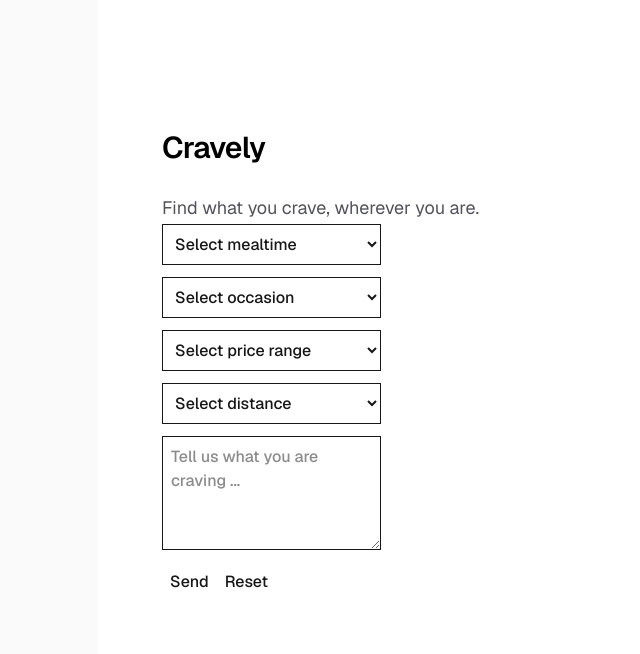
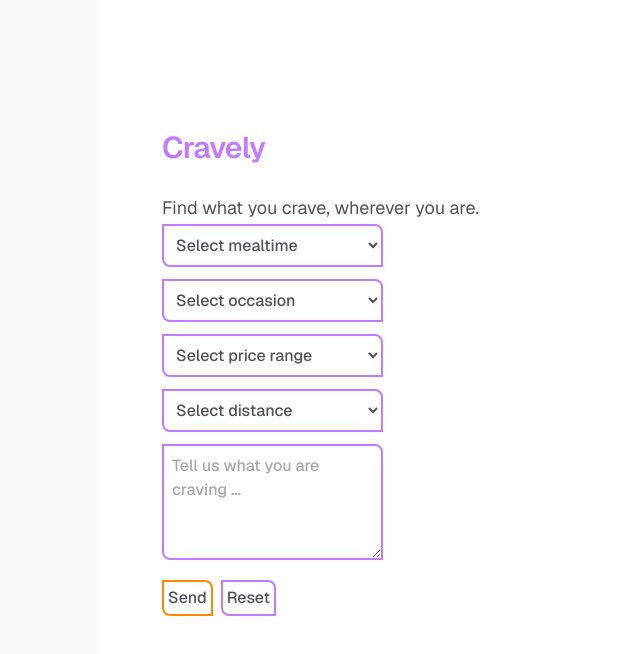
Before and after one commit to mitchwilson/cravely, a Next.js app: page / in a window 1280 px wide. Shown: the top 654 px of the page, without its empty margins (158-798 px from the left). Built offline with nearby package versions, Linux system fonts and the light colour scheme; no server answers.

Commit message:
feat(ui): add some color and round colors for fun

```diff
--- a/app/OpenAIChat.tsx
+++ b/app/OpenAIChat.tsx
@@ -52,11 +52,12 @@ export default function OpenAIChat() {
 
   return (
     <div>
-      <form onSubmit={handleSubmit} className="flex flex-col gap-3">
+      <form onSubmit={handleSubmit} className="flex flex-col gap-3 *:aria-selected:border-orange-400 *:focus:outline-none">
         <select
           value={mealtime}
           onChange={e => setMealtime(e.target.value)}
-          className="border p-2"
+          aria-selected={mealtime ? "true" : "false"}
+          className="border-2 border-purple-400 p-2 rounded-bl-lg rounded-tr-lg"
         >
           <option value="">Select mealtime</option>
           <option value="Breakfast">Breakfast</option>
@@ -66,7 +67,8 @@ export default function OpenAIChat() {
         <select
           value={occasion}
           onChange={e => setOccasion(e.target.value)}
-          className="border p-2"
+          aria-selected={occasion ? "true" : "false"}
+          className="border-2 border-purple-400 p-2 rounded-bl-lg rounded-tr-lg"
         >
           <option value="">Select occasion</option>
           <option value="Normal occasion">Normal occasion</option>
@@ -74,9 +76,10 @@ export default function OpenAIChat() {
           <option value="Date">Date</option>
         </select>
         <select
+          aria-selected={priceRange ? "true" : "false"}
           value={priceRange}
           onChange={e => setPriceRange(e.target.value)}
-          className="border p-2"
+          className="border-2 border-purple-400 p-2 rounded-bl-lg rounded-tr-lg"
         >
           <option value="">Select price range</option>
           <option value="Cheap price">Cheap</option>
@@ -86,7 +89,8 @@ export default function OpenAIChat() {
         <select
           value={distance}
           onChange={e => setDistance(e.target.value)}
-          className="border p-2"
+          aria-selected={distance ? "true" : "false"}
+          className="border-2 border-purple-400 p-2 rounded-bl-lg rounded-tr-lg"
         >
           <option value="">Select distance</option>
           <option value="Walking distance">Walking distance</option>
@@ -94,19 +98,20 @@ export default function OpenAIChat() {
           <option value="Within 10 miles">Within 10 miles</option>
           <option value="No distance preference">No distance preference</option>
         </select>
-        <textarea className="resize border p-2"
+        <textarea className="resize border-2 border-purple-400 p-2 rounded-bl-lg rounded-tr-lg"
+          aria-selected={prompt ? "true" : "false"}
           value={prompt}
           onChange={e => setPrompt(e.target.value)}
           rows={4}
           placeholder="Tell us what you are craving ..."
           required
         />
-        <div>
+        <div className="mt-2 flex gap-2">
 
-          <button type="submit" disabled={loading} style={{ padding: 8 }}>
+          <button type="submit" disabled={loading} className="border-2 border-orange-400 p-1 rounded-bl-lg rounded-tr-lg">
             {loading ? "Loading..." : "Send"}
           </button>
-          <button type="reset" style={{ padding: 8 }} onClick={() => { requestFormReset() }}>Reset</button>
+          <button type="reset"  className="border-2 border-purple-400 p-1 rounded-bl-lg rounded-tr-lg" onClick={() => { requestFormReset() }}>Reset</button>
           </div>
       </form>
       {location && (
--- a/app/ResponseUI.tsx
+++ b/app/ResponseUI.tsx
@@ -25,7 +25,7 @@ export default function ResponseUI({ response }: ResponseUIProps) {
       {
         sections.map(
             (section, i) => {
-                return <p key={i} className="whitespace-pre-line">
+                return <p key={i} className="whitespace-pre-line border-b-2 border-orange-400 p-4">
                     {section}
                     {i ? (
                         <>&nbsp;<a href={createMapURL(section)} target="_blank" rel="noopener noreferrer" className="text-blue-500 underline">View on Google Maps</a></>
--- a/app/page.tsx
+++ b/app/page.tsx
@@ -2,13 +2,13 @@ import OpenAIChat from "./OpenAIChat";
 
 export default function Home() {
   return (
-    <div className="flex flex-col flex-1 items-center justify-center bg-zinc-50 font-sans dark:bg-black">
-      <main className="flex flex-1 w-full max-w-3xl flex-col items-center py-32 px-16 bg-white dark:bg-black sm:items-start">
+    <div className="flex flex-col flex-1 items-center justify-center bg-zinc-50 font-sans text-zinc-600">
+      <main className="flex flex-1 w-full max-w-3xl flex-col items-center py-32 px-16 bg-white sm:items-start">
         <div className="flex flex-col items-center gap-6 text-center sm:items-start sm:text-left">
-          <h1 className="max-w-xs text-3xl font-semibold leading-10 tracking-tight text-black dark:text-zinc-50">
+          <h1 className="max-w-xs text-3xl font-semibold leading-10 tracking-tight text-purple-400">
             Cravely
           </h1>
-          <p className="max-w-md text-lg leading-8 text-zinc-600 dark:text-zinc-400">
+          <p className="max-w-md text-lg leading-8 text-zinc-600">
             Find what you crave, wherever you are.
           </p>
         </div>
```
